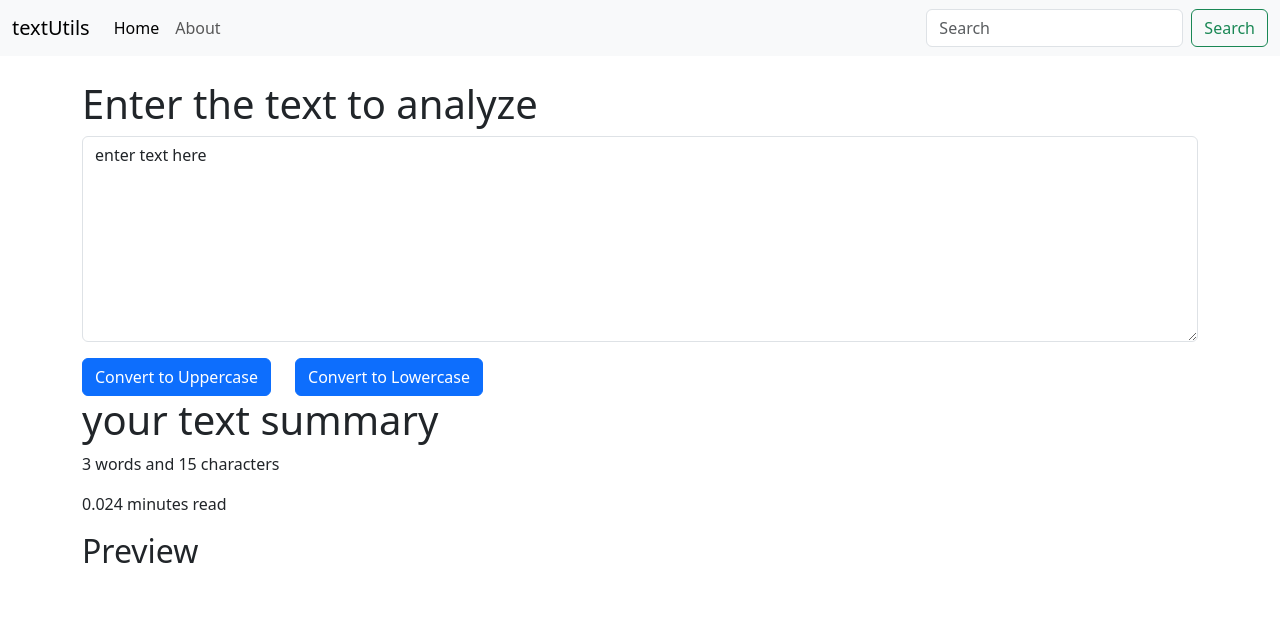
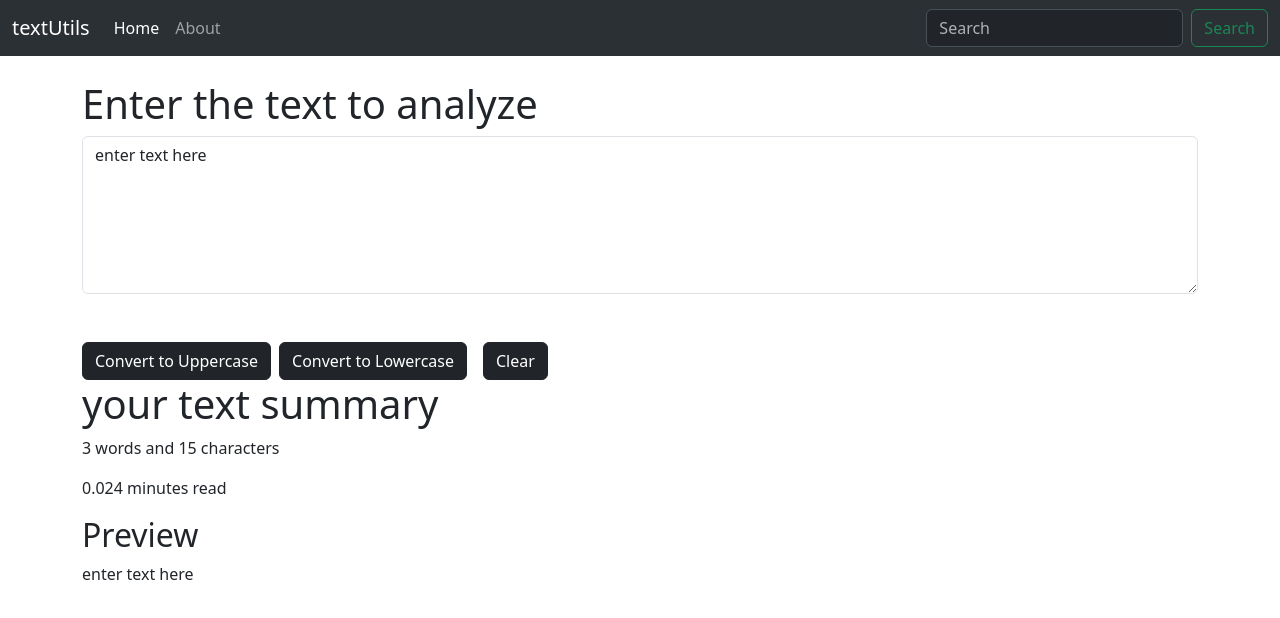
Before and after one commit to chinthanah/Text_game, a React (Create React App) app: page / in a window 1280 px wide. Shown: the top 618 px of the page. Built offline with nearby package versions, Linux system fonts and the light colour scheme.

Commit message:
Added clear button

```diff
--- a/src/components/Navbar.js
+++ b/src/components/Navbar.js
@@ -1,26 +1,50 @@
-import React from 'react'
-import Proptypes from 'prop-types'
+import React from "react";
+import Proptypes from "prop-types";
 
 export default function Navbar(props) {
   return (
-    <nav className="navbar navbar-expand-lg bg-body-tertiary">
+    <nav
+      className="navbar navbar-expand-lg bg-body-tertiary"
+      data-bs-theme="dark"
+    >
       <div className="container-fluid">
-    <a className="navbar-brand" href="/">{props.title}</a>
-    <button className="navbar-toggler" type="button" data-bs-toggle="collapse" data-bs-target="#navbarSupportedContent" aria-controls="navbarSupportedContent" aria-expanded="false" aria-label="Toggle navigation">
+        <a className="navbar-brand" href="/">
+          {props.title}
+        </a>
+        <button
+          className="navbar-toggler"
+          type="button"
+          data-bs-toggle="collapse"
+          data-bs-target="#navbarSupportedContent"
+          aria-controls="navbarSupportedContent"
+          aria-expanded="false"
+          aria-label="Toggle navigation"
+        >
           <span className="navbar-toggler-icon"></span>
         </button>
         <div className="collapse navbar-collapse" id="navbarSupportedContent">
           <ul className="navbar-nav me-auto mb-2 mb-lg-0">
             <li className="nav-item">
-          <a className="nav-link active" aria-current="page" href="/">Home</a>
+              <a className="nav-link active" aria-current="page" href="/">
+                Home
+              </a>
             </li>
             <li className="nav-item">
-          <a className="nav-link" href="/">{props.about}</a>
+              <a className="nav-link" href="/">
+                {props.about}
+              </a>
             </li>
           </ul>
           <form className="d-flex" role="search">
-        <input className="form-control me-2" type="search" placeholder="Search" aria-label="Search"/>
-        <button className="btn btn-outline-success" type="submit">Search</button>
+            <input
+              className="form-control me-2"
+              type="search"
+              placeholder="Search"
+              aria-label="Search"
+            />
+            <button className="btn btn-outline-success" type="submit">
+              Search
+            </button>
           </form>
         </div>
       </div>
@@ -28,12 +52,12 @@ export default function Navbar(props) {
   );
 }
 
-Navbar.propTypes={
-  title:Proptypes.string.isRequired,
-  about:Proptypes.string.isRequired
-}
+Navbar.propTypes = {
+  title: Proptypes.string.isRequired,
+  about: Proptypes.string.isRequired,
+};
 
-Navbar.defaultProps={
-  title:'set title here',
-  about:"setabout"
-}
+Navbar.defaultProps = {
+  title: "set title here",
+  about: "setabout",
+};
--- a/src/components/Text.js
+++ b/src/components/Text.js
@@ -11,6 +11,11 @@ export default function Text(props) {
     setText(newText);
   };
 
+  const handleClearClick = () => {
+    let newText = " ";
+    setText(newText);
+  };
+
   const handleOnChange = (event) => {
     setText(event.target.value);
   };
@@ -19,20 +24,23 @@ export default function Text(props) {
     <>
       <div>
         <h1>{props.heading}</h1>
-        <div className="mb-3">
+        <div className="mb-5">
           <textarea
             className="form-control"
             value={text}
             onChange={handleOnChange}
             id="exampleFormControlTextarea1"
-            rows="8"
+            rows="6"
           ></textarea>
         </div>
-        <button className="btn btn-primary" onClick={handleUpClick}>
+        <button className="btn btn-dark" onClick={handleUpClick}>
           Convert to Uppercase
         </button>
-        <button className="btn btn-primary mx-4" onClick={handleLowClick}>
+        <button className="btn btn-dark mx-2" onClick={handleLowClick}>
           Convert to Lowercase
+        </button>
+        <button className="btn btn-dark mx-2" onClick={handleClearClick}>
+          Clear
         </button>
       </div>
 
@@ -43,6 +51,7 @@ export default function Text(props) {
         </p>
         <p>{0.008 * text.split(" ").length} minutes read</p>
         <h2>Preview</h2>
+        <p>{text}</p>
       </div>
     </>
   );
```
Lines whose indentation alone changed are shown as unchanged.
